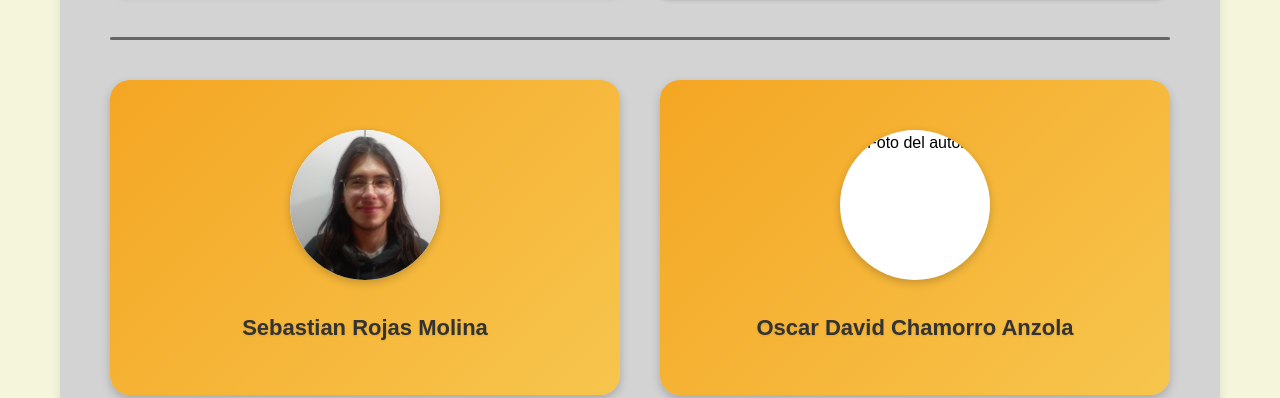
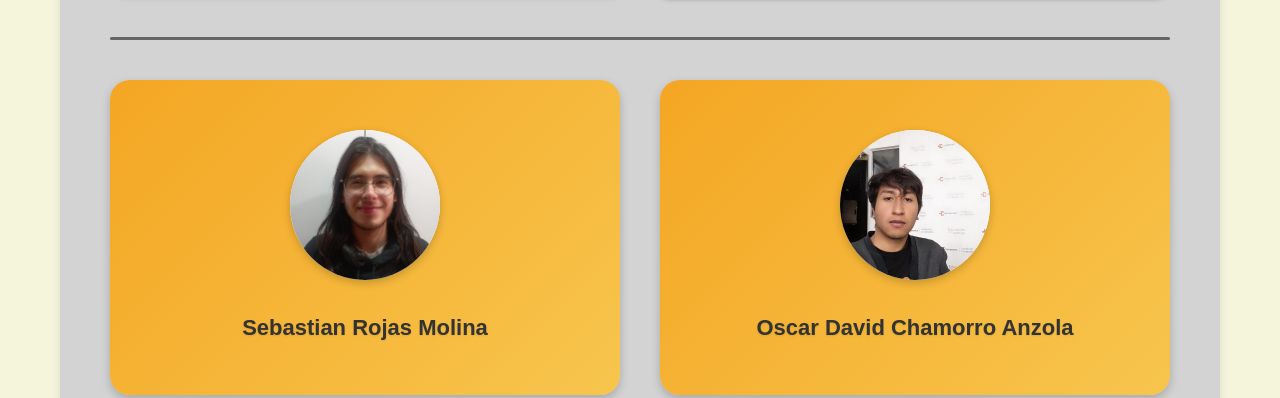
Before and after one commit to Laplec2634/Proyecto_estado_base, a plain HTML site: page Sobre_nosotros.html in a window 1280 px wide. Shown: the part 660-1058 px from the top of the page. Drawn offline with Linux system fonts and the light colour scheme.

Commit message:
cambio de imagens

```diff
--- a/Sobre_nosotros.html
+++ b/Sobre_nosotros.html
@@ -75,7 +75,7 @@
                 </div>
                 <div class="team-card">
                     <div class="team-image">
-                        <img src="IMG/autor2.jpg" alt="Foto del autor 2">
+                        <img src="IMG/Autor2.jpg" alt="Foto del autor 2">
                     </div>
                     <div class="team-name">Oscar David Chamorro Anzola</div>
                 </div>
```
Also changed, not shown: IMG/Autor2.jpg (added).
